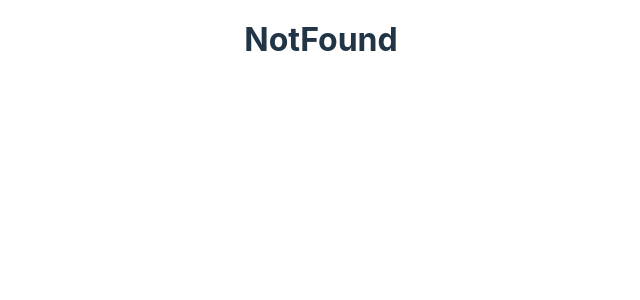
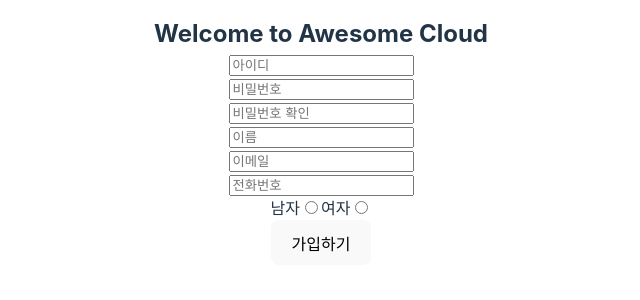
Before and after one commit to fhlandl/awesome-cloud, a React (Vite) app: page /signup in a window 1280 px wide. Before the commit this address had no page. Shown: the top 300 px of the page, without its empty margins (319-959 px from the left). Built offline with nearby package versions, Linux system fonts and the light colour scheme; no server answers.

Commit message:
Add Singup, Login, Logout
- add login page
- add signup page
- check server session status (if session exists redirect to App)
- logout and navigate to root url
- add singup validation (check loginId, password, and name)
- fix position of paramter in logout (withCredentials)

```diff
--- a/src/components/nav/gnb/SettingDropdown.tsx
+++ b/src/components/nav/gnb/SettingDropdown.tsx
@@ -1,10 +1,15 @@
 import React, { useEffect, useRef, useState } from 'react';
 import { IoIosSettings } from 'react-icons/io';
 import styles from './SettingDropdown.module.scss';
+import useAuthContext from '../../../context/useAuthContext';
+import { useNavigate } from 'react-router-dom';
 
 const SettingDropdown = () => {
   const [isOpen, setIsOpen] = useState(false);
   const ref = useRef<HTMLDivElement>(null);
+  const { logout } = useAuthContext();
+
+  const navigate = useNavigate();
 
   useEffect(() => {
     const handleOutsideClick = (e: Event) => {
@@ -24,8 +29,9 @@ const SettingDropdown = () => {
     setIsOpen(!isOpen);
   };
 
-  const handleItem1Clicked = () => {
-    console.log('item 1 clicked');
+  const handleItem1Clicked = async () => {
+    await logout();
+    navigate('/', { replace: true });
   };
 
   const handleItem2Clicked = () => {
@@ -43,7 +49,7 @@ const SettingDropdown = () => {
       </div>
       {isOpen && (
         <ul className={styles.dropdown_menu}>
-          <li onClick={handleItem1Clicked}>item 1</li>
+          <li onClick={handleItem1Clicked}>로그아웃</li>
           <li onClick={handleItem2Clicked}>item 2</li>
           <li onClick={handleItem3Clicked}>item 3</li>
         </ul>
--- /dev/null
+++ b/src/context/AuthContext.tsx
@@ -0,0 +1,77 @@
+import React, { ReactNode, createContext, useEffect, useState } from 'react';
+import UserRepository, {
+  ILoginRequest,
+  ISignUpRequest,
+} from '../repository/UserRepository';
+import AuthRepository from '../repository/AuthRepository';
+
+interface IProps {
+  children: ReactNode;
+}
+
+interface IAuthContextProps {
+  isAuthenticated: boolean;
+  login: (dto: ILoginRequest) => Promise<void>;
+  logout: () => Promise<void>;
+  signup: (dto: ISignUpRequest) => Promise<void>;
+}
+
+export const AuthContext = createContext<IAuthContextProps>(
+  {} as IAuthContextProps
+);
+
+export const AuthContextProvider = (props: IProps) => {
+  const { children } = props;
+  const [isAuthenticated, setIsAuthenticated] = useState(false);
+
+  const authRepository = new AuthRepository();
+  const userRepository = new UserRepository();
+
+  useEffect(() => {
+    const checkAuth = async () => {
+      try {
+        await authRepository.checkAuth();
+        setIsAuthenticated(true);
+      } catch (e) {
+        console.log('Not authorized');
+        setIsAuthenticated(false);
+      }
+    };
+    checkAuth();
+  }, []);
+
+  const login = async (dto: ILoginRequest) => {
+    try {
+      await userRepository.login(dto);
+      setIsAuthenticated(true);
+    } catch (e) {
+      console.error('Login Failed');
+      throw e;
+    }
+  };
+
+  const logout = async () => {
+    try {
+      await userRepository.logout();
+      setIsAuthenticated(false);
+    } catch (e) {
+      console.error('Logout Failed');
+      throw e;
+    }
+  };
+
+  const signup = async (dto: ISignUpRequest) => {
+    try {
+      await userRepository.signup(dto);
+    } catch (e) {
+      console.error('Sign Up Failed');
+      throw e;
+    }
+  };
+
+  return (
+    <AuthContext.Provider value={{ isAuthenticated, login, logout, signup }}>
+      {children}
+    </AuthContext.Provider>
+  );
+};
--- /dev/null
+++ b/src/context/useAuthContext.tsx
@@ -0,0 +1,8 @@
+import { useContext } from 'react';
+import { AuthContext } from './AuthContext';
+
+const useAuthContext = () => {
+  return useContext(AuthContext);
+};
+
+export default useAuthContext;
--- /dev/null
+++ b/src/pages/Login.tsx
@@ -0,0 +1,60 @@
+import React, { useState } from 'react';
+import useAuthContext from '../context/useAuthContext';
+import { Link, Navigate, useLocation, useNavigate } from 'react-router-dom';
+
+const Login = () => {
+  const { isAuthenticated, login } = useAuthContext();
+  const navigate = useNavigate();
+  const location = useLocation();
+  const from = location.state?.from?.pathname || '/';
+
+  const [loginId, setLoginId] = useState('');
+  const [password, setPassword] = useState('');
+
+  const handleLoginClick = async (e: React.FormEvent) => {
+    e.preventDefault();
+    await login({ loginId, password });
+    navigate(from, { replace: true });
+  };
+
+  if (isAuthenticated) {
+    return <Navigate to="/" state={{ from: location }} replace />;
+  }
+
+  return (
+    <section>
+      <h1>Welcome to Awesome Cloud</h1>
+      <div>
+        <form onSubmit={handleLoginClick}>
+          <div>
+            <input
+              type="text"
+              id="loginId"
+              placeholder="아이디"
+              onChange={(e) => setLoginId(e.target.value)}
+            />
+          </div>
+          <div>
+            <input
+              type="password"
+              id="loginPassword"
+              autoComplete="off"
+              placeholder="비밀번호"
+              onChange={(e) => setPassword(e.target.value)}
+            />
+          </div>
+          <div>
+            <button type="submit">로그인</button>
+          </div>
+          <div>
+            <Link to={'/signup'} state={{ from: location }}>
+              <button>회원가입</button>
+            </Link>
+          </div>
+        </form>
+      </div>
+    </section>
+  );
+};
+
+export default Login;
--- /dev/null
+++ b/src/pages/ProtectedRoute.tsx
@@ -0,0 +1,16 @@
+import React from 'react';
+import useAuthContext from '../context/useAuthContext';
+import { Navigate, Outlet, useLocation } from 'react-router-dom';
+
+const ProtectedRoute = () => {
+  const { isAuthenticated } = useAuthContext();
+  const location = useLocation();
+
+  return isAuthenticated ? (
+    <Outlet />
+  ) : (
+    <Navigate to="/login" state={{ from: location }} replace />
+  );
+};
+
+export default ProtectedRoute;
--- /dev/null
+++ b/src/pages/SignUp.tsx
@@ -0,0 +1,109 @@
+import React, { useState } from 'react';
+import useAuthContext from '../context/useAuthContext';
+import { useLocation, useNavigate } from 'react-router-dom';
+
+const SignUp = () => {
+  const { signup } = useAuthContext();
+  const navigate = useNavigate();
+  const location = useLocation();
+  const from = location.state?.from?.pathname || '/';
+
+  const [loginId, setLoginId] = useState('');
+  const [password, setPassword] = useState('');
+  const [passwordCheck, setPasswordCheck] = useState('');
+  const [name, setName] = useState('');
+
+  const handleSignUpClick = async (e: React.FormEvent) => {
+    e.preventDefault();
+    try {
+      checkPassword();
+      await signup({ loginId, password, name });
+      navigate(from, { replace: true });
+    } catch (e) {
+      console.error(e);
+    }
+  };
+
+  const checkPassword = () => {
+    if (password !== passwordCheck) {
+      throw Error('Password Input Error');
+    }
+  };
+
+  return (
+    <section>
+      <h1>Welcome to Awesome Cloud</h1>
+      <div>
+        <form onSubmit={handleSignUpClick}>
+          <div>
+            {/* <label htmlFor="signup_id">아이디</label> */}
+            <input
+              type="text"
+              id="signup_id"
+              placeholder="아이디"
+              onChange={(e) => setLoginId(e.target.value)}
+            />
+          </div>
+          <div>
+            {/* <label htmlFor="signpu_password">비밀번호</label> */}
+            <input
+              type="password"
+              id="signpu_password"
+              autoComplete="off"
+              placeholder="비밀번호"
+              onChange={(e) => setPassword(e.target.value)}
+            />
+          </div>
+          <div>
+            {/* <label htmlFor="signup_password_check">비밀번호 확인</label> */}
+            <input
+              type="password"
+              id="signup_password_check"
+              autoComplete="off"
+              placeholder="비밀번호 확인"
+              onChange={(e) => setPasswordCheck(e.target.value)}
+            />
+          </div>
+          <div>
+            {/* <label htmlFor="signup_name">이름</label> */}
+            <input
+              type="text"
+              id="signup_name"
+              placeholder="이름"
+              onChange={(e) => setName(e.target.value)}
+            />
+          </div>
+          <div>
+            {/* <label htmlFor="signup_mail">이메일</label> */}
+            <input type="email" id="signup_email" placeholder="이메일" />
+          </div>
+          <div>
+            {/* <label htmlFor="signup_phone_number">전화번호</label> */}
+            <input type="tel" id="signup_phone_number" placeholder="전화번호" />
+          </div>
+          <div>
+            <label htmlFor="signup_radio_option1">남자</label>
+            <input
+              type="radio"
+              id="signup_radio_option1"
+              name="radio_group1"
+              value="M"
+            />
+            <label htmlFor="signup_radio_option2">여자</label>
+            <input
+              type="radio"
+              id="signup_radio_option2"
+              name="radio_group1"
+              value="F"
+            />
+          </div>
+          <div>
+            <button type="submit">가입하기</button>
+          </div>
+        </form>
+      </div>
+    </section>
+  );
+};
+
+export default SignUp;
--- /dev/null
+++ b/src/repository/AuthRepository.ts
@@ -0,0 +1,11 @@
+import Repository from './Repository';
+
+class AuthRepository extends Repository {
+  public async checkAuth(): Promise<void> {
+    return this.client.get('/auth', { withCredentials: true }).then((res) => {
+      console.log(res.data);
+    });
+  }
+}
+
+export default AuthRepository;
--- /dev/null
+++ b/src/repository/Repository.ts
@@ -0,0 +1,14 @@
+import axios, { AxiosInstance } from 'axios';
+import { SERVER_URL } from '../config/url';
+
+abstract class Repository {
+  protected client: AxiosInstance;
+
+  constructor() {
+    this.client = axios.create({
+      baseURL: SERVER_URL,
+    });
+  }
+}
+
+export default Repository;
--- a/src/repository/StorageRepository.ts
+++ b/src/repository/StorageRepository.ts
@@ -1,24 +1,17 @@
-import axios, { AxiosInstance } from 'axios';
-import { SERVER_URL } from '../config/url';
 import { IStorageNodeRecord, StorageNodeId } from '../types/StorageTypes';
+import Repository from './Repository';
 
 interface IFetchDataOutput {
   fileSystem: IStorageNodeRecord[];
 }
 
-class StorageRepository {
-  private client: AxiosInstance;
-
-  constructor() {
-    this.client = axios.create({
-      baseURL: SERVER_URL,
-    });
-  }
-
+class StorageRepository extends Repository {
   public async fetchData(): Promise<IFetchDataOutput> {
-    return this.client.get('storage/file-system').then((res) => {
-      return res.data;
-    });
+    return this.client
+      .get('storage/file-system', { withCredentials: true })
+      .then((res) => {
+        return res.data;
+      });
   }
 
   public async downloadFile(nodeId: StorageNodeId): Promise<Blob> {
--- /dev/null
+++ b/src/repository/UserRepository.ts
@@ -0,0 +1,38 @@
+import Repository from './Repository';
+
+export interface ISignUpRequest {
+  loginId: string;
+  password: string;
+  name: string;
+}
+
+export interface ILoginRequest {
+  loginId: string;
+  password: string;
+}
+
+class UserRepository extends Repository {
+  public async signup(dto: ISignUpRequest): Promise<void> {
+    return this.client.post('/user/new', dto).then((res) => {
+      console.log(res.data);
+    });
+  }
+
+  public async login(dto: ILoginRequest): Promise<void> {
+    return this.client
+      .post('/user/login', dto, { withCredentials: true })
+      .then((res) => {
+        console.log(res.data);
+      });
+  }
+
+  public async logout(): Promise<void> {
+    return this.client
+      .post('/user/logout', {}, { withCredentials: true })
+      .then((res) => {
+        console.log(res.data);
+      });
+  }
+}
+
+export default UserRepository;
```
Also changed, not shown: src/main.tsx (+19 -0 lines).
